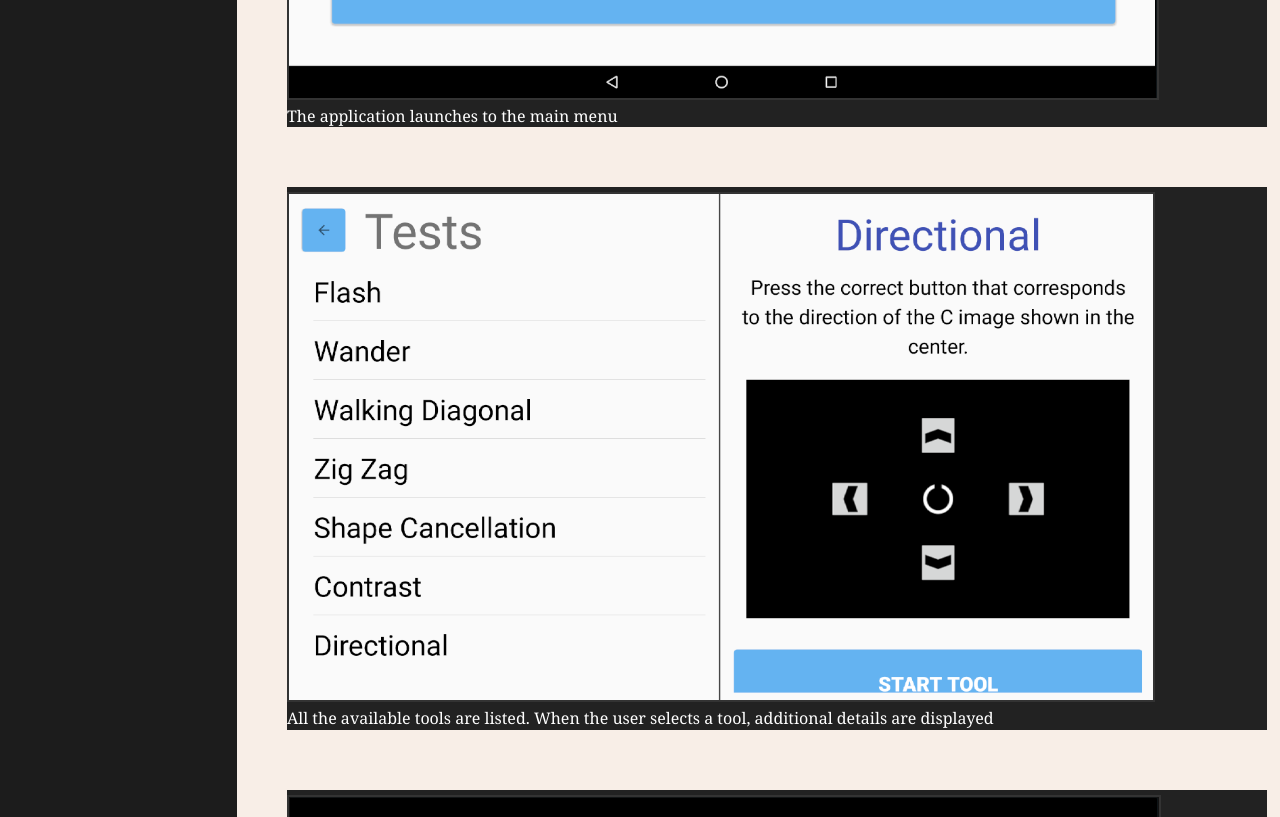
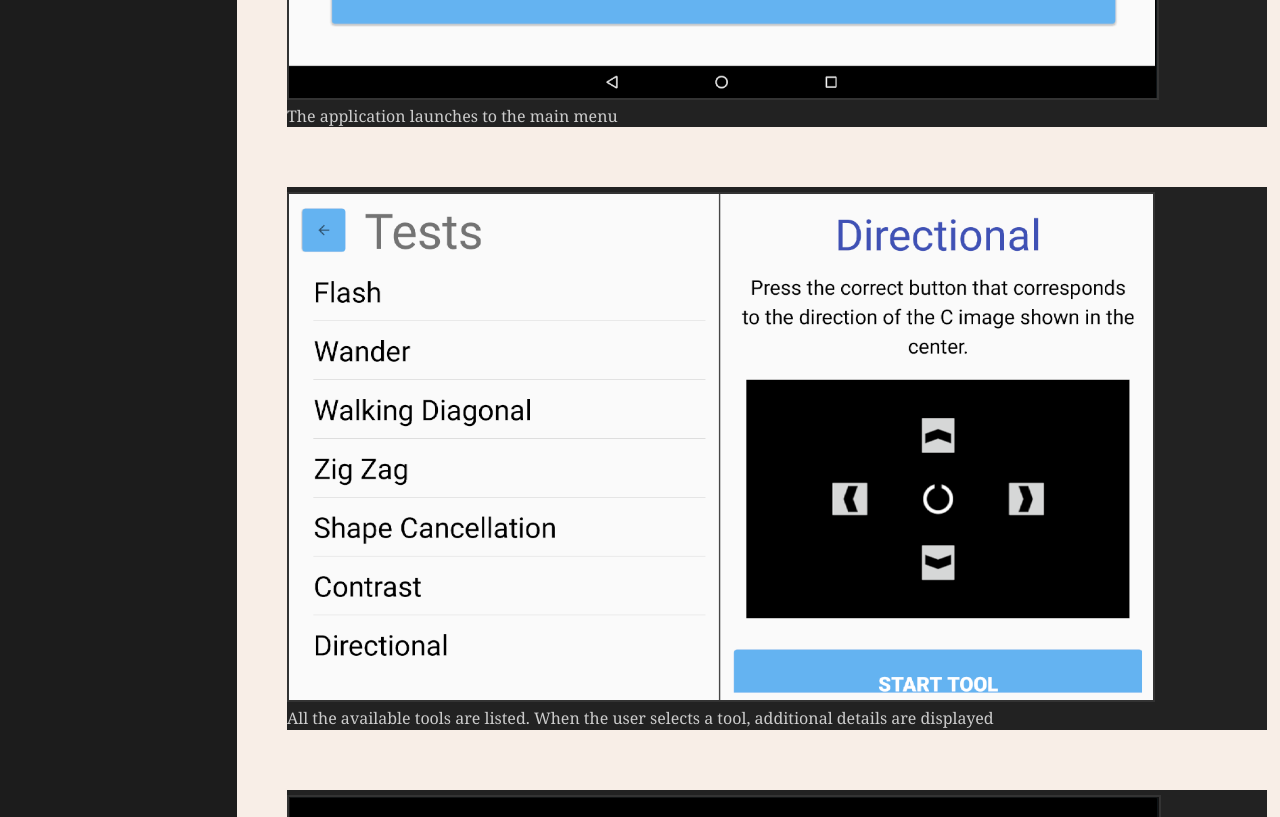
Before and after one commit to harrl7/harrl7.github.io, a Jekyll site: the page built from android/index.html, in a window 1280 px wide and 1400 px high, scrolled down 1334 px. Shown: the part 150-967 px from the top of the window. Built offline with Jekyll 4.4.1, drawn with Linux system fonts in a browser that asks for light colours.

Commit message:
Update main.css

```diff
--- a/css/main.css
+++ b/css/main.css
@@ -4,7 +4,9 @@
 
     --col-purple: #331E38;
     --col-dk-blue: #1D2731;
+
     --col-dk-grey: #222222;
+    --col-lt-grey: #CCCCCC;
 }
 
 body {
@@ -99,5 +101,5 @@ img {
 }
 
 #Vision_Tools figure figcaption{
-    color: #ffffff;
+    color: var(--col-lt-grey);
 }
```
